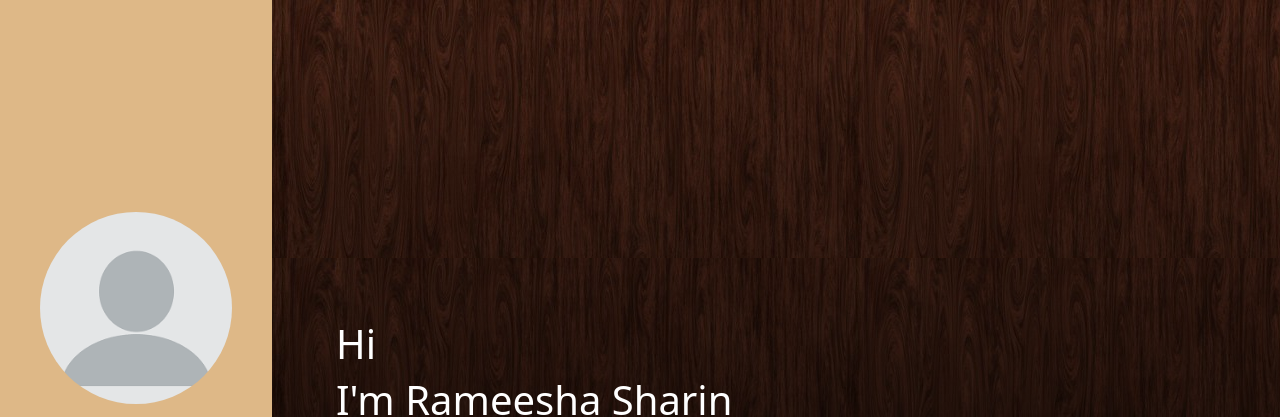
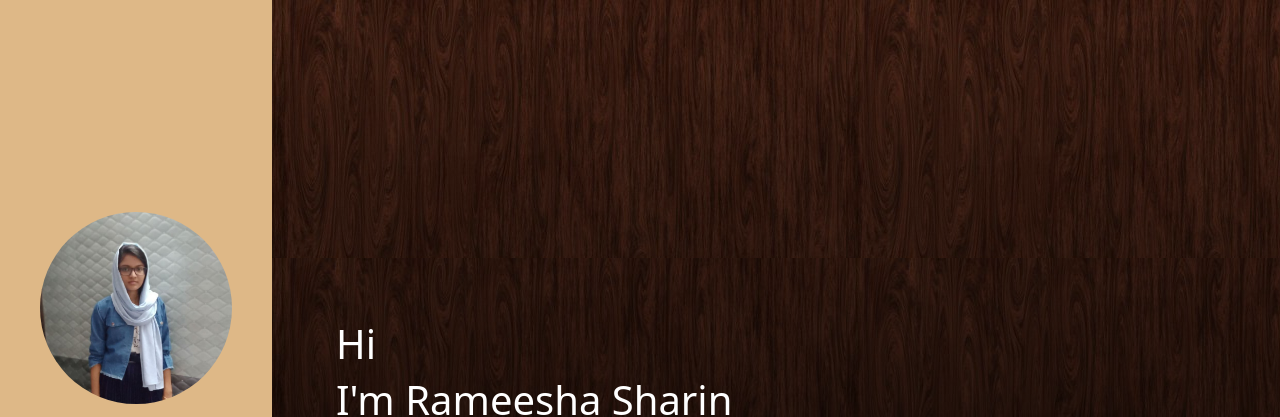
Before and after one commit to Rameesha555/sample.3, a plain HTML site: page index.html in a window 1280 px wide. Shown: the top 417 px of the page. Drawn offline with nearby package versions, Linux system fonts and the light colour scheme.

Commit message:
Update index.html

```diff
--- a/index.html
+++ b/index.html
@@ -17,7 +17,7 @@
   <nav class="navbar navbar-expand-lg navbar-dark bg-grad fixed-top" id="sideNav">
 
     <a class="navbar-brand" href="#page-top">
-      <img src="profile.png" alt="..." class="img-thumbnail rounded-circle border-0 bg-transparent float-left">
+      <img src="yeh.jpg" alt="..." class="img-thumbnail rounded-circle border-0 bg-transparent float-left">
       <span class="d-block d-lg-none text-uppercase">
         Rameesha Sharin</span>
     </a>
@@ -30,7 +30,7 @@
     <div class="collapse navbar-collapse" id="navbarNav">
       <ul class="navbar-nav">
        <li class="nav-item d-none d-lg-block">
-            <img src="profile.png" alt="..." class="img-thumbnail img-fluid rounded-circle border-0 my-auto bg-transparent" style="max-width: 200px"/>
+            <img src="yeh.jpg" alt="..." class="img-thumbnail img-fluid rounded-circle border-0 my-auto bg-transparent" style="max-width: 200px"/>
           </li>
         <li class="nav-item">
           <a class="nav-link" href="#home" style="color: black;"><i class="fa fa-home"></i> Home</a>
```
